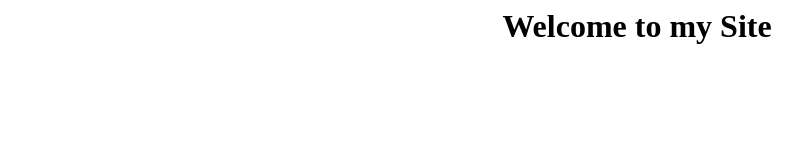
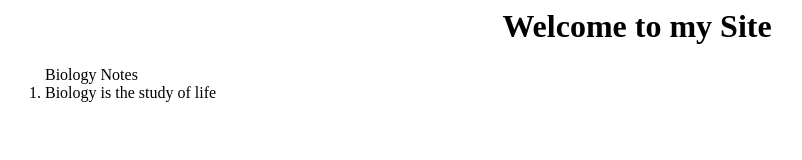
Before and after one commit to MisterClear/My-Website, a plain HTML site: page Index.html in a window 1280 px wide. Shown: the whole page, without its empty margins (3-805 px from the left). Drawn offline with Linux system fonts and the light colour scheme.

Commit message:
add biology notes

```diff
--- a/Index.html
+++ b/Index.html
@@ -5,6 +5,10 @@
 
     <body>
         <h1><center>Welcome to my Site</center></h1>
-    </body>
+        <ol>
+          Biology Notes
+      <li>Biology is the study of life</li>
+      </ol>
+  </body>
 
 </html>
```
